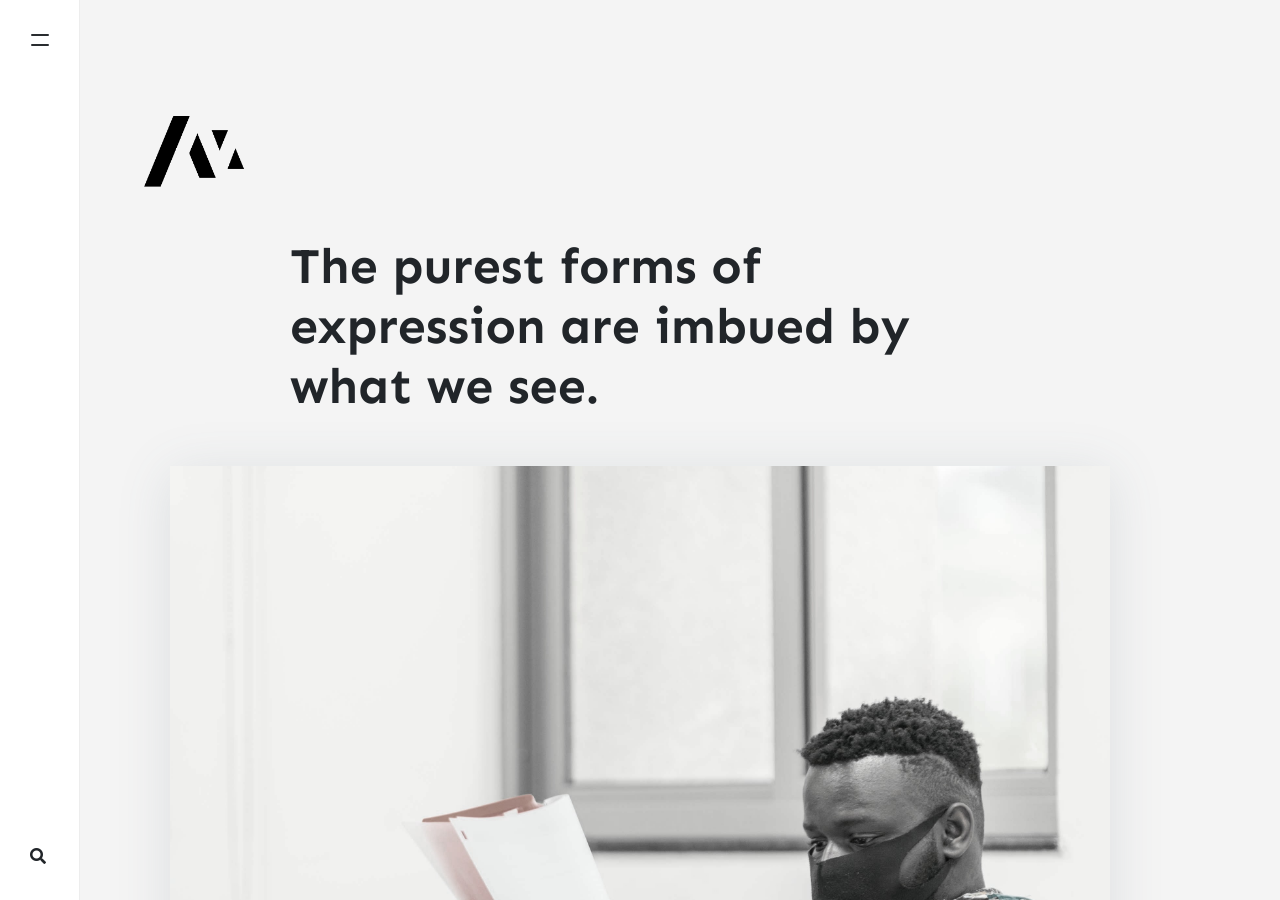
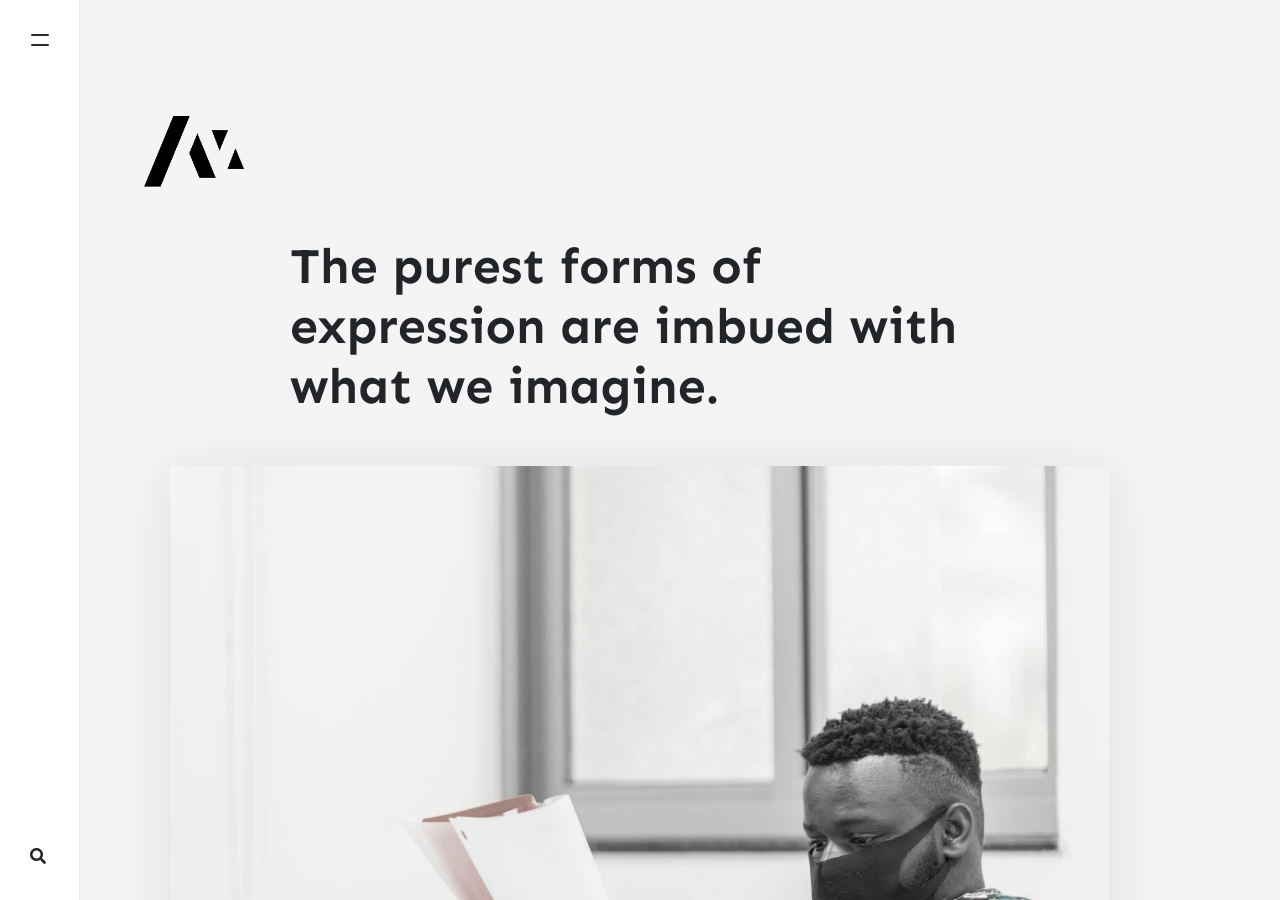
Before and after one commit to jnrkufuor/kufuor-portfolio, a Jekyll site: the page built from _pages/about.md, in a window 1280 px wide and 900 px high. Built offline with Jekyll 4.4.1, drawn with Linux system fonts in a browser that asks for light colours; nearby versions of some CDN libraries; comment, search, counter and statistics services are not loaded.

Commit message:
Update about.md

```diff
--- a/_pages/about.md
+++ b/_pages/about.md
@@ -1,6 +1,6 @@
 ---
 layout: page
-title: The purest forms of expression are imbued by what we see.
+title: The purest forms of expression are imbued with what we imagine.
 permalink: /about
 comments: false
 image: assets/images/me.jpg
```
